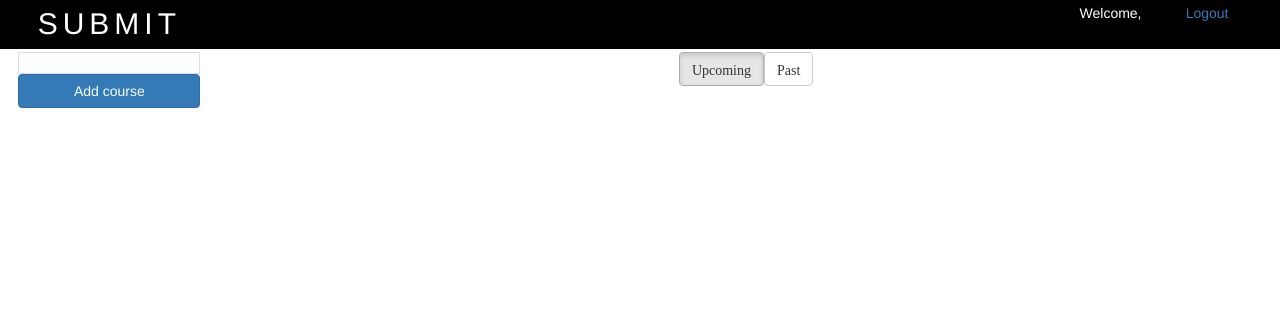
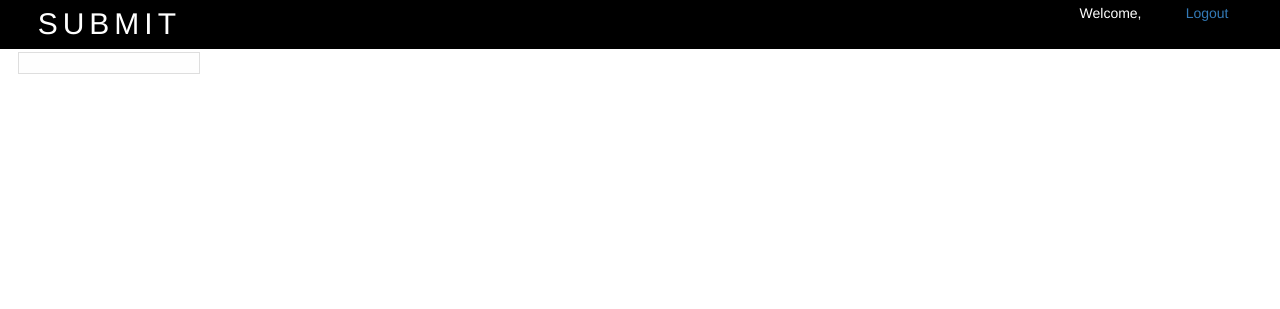
Before and after one commit to gvivek19/CSC510-Team-N, a Python web app: template server/frontend/template/mainta.html in a window 1280 px wide. Shown: the top 309 px of the page. Run offline with Jinja, Linux system fonts and the light colour scheme; the template is opened without the code that fills it, so the values that code supplies are empty; some libraries are stand-ins or nearby versions.

Commit message:
integration and linking

```diff
--- a/server/frontend/static/js/assignment.js
+++ b/server/frontend/static/js/assignment.js
@@ -1,3 +1,7 @@
+$(document).ready(function() {
+
+});
+
 function getAssignment(assignmentid) {
     $.ajax({
         url : 'assignments/' + assignmentid,
--- a/server/frontend/static/js/deadline.js
+++ b/server/frontend/static/js/deadline.js
@@ -1,7 +1,6 @@
 
 $(document).ready(function() {
 	getCourses();
-	getDeadlines(deadlines_list_view, null);
 	$("#deadlines-list").on("click", function() {
 		getDeadlines(deadlines_list_view, null);
 	});
@@ -21,6 +20,8 @@ function getDeadlines(funct, course) {
 	url = "";
 	if(course == null) {
 		url = "/deadlines";
+		course = -1;
+		courses[-1] = "student";
 	}
 	else {
 		url = "/deadlines/" + course;
@@ -33,7 +34,7 @@ function getDeadlines(funct, course) {
 			_id : getcookie('_id')
 		},
 		success : function(data) {
-			funct(data);
+			funct(data, course);
 		},
 		error : function(data) {
 			funct({status : false});
@@ -54,7 +55,8 @@ function sort(data) {
 	return data;
 }
 
-function deadlines_list_view(data, user_type) {
+function deadlines_list_view(data, course) {
+	user_type = courses[course];
 	$("#main-content").html('');
 
 	var deadlines_content_div = document.createElement("div");
@@ -105,7 +107,7 @@ function deadlines_list_view(data, user_type) {
 
 	if(user_type && (user_type == "ta" || user_type == "instructor")) {
 		var d = document.createElement("div");
-		$(d).html("<a href='./ta_create_assignment' class='btn btn-primary btn'>Create new assignment</a>");
+		$(d).html("<a href='./ta_create_assignment?course_id="+course+"' class='btn btn-primary btn'>Create new assignment</a>");
 		$("#main-content").append(d);
 	}
 
--- a/server/frontend/static/js/script.js
+++ b/server/frontend/static/js/script.js
@@ -1,3 +1,5 @@
+courses = {};
+
 function getcookie(key) {
 	key = key + "=";
 	var cookies = document.cookie.split(';');
@@ -28,10 +30,10 @@ function getCourses() {
 	    	$(titleDiv).html("Courses");
 	    	$("#courses-list").append(titleDiv);
 
+	    	var isInstr = false;
 	    	if(data.status) {
 	    		var total = data.data.length;
 	    		for(var i = 0 ; i < total ; i++) {
-	    			console.log(i);
 	    			var temp = data.data[i];
 	    			var div = document.createElement("div");
 	    			div.className = 'course_element';
@@ -43,6 +45,14 @@ function getCourses() {
 	    			});
 	    			$(div).html('<b>' + temp.course_code + " : " + temp.course_name + "</b><br> Section : " + temp.section + "<br>" + temp.term + " " + temp.year);
 	    			$("#courses-list").append(div);
+
+	    			courses[temp.id] = temp.type;
+	    			if(temp.type == "instructor") {
+	    				isInstr = true;
+	    			}
+	    		}
+	    		if(isInstr) {
+	    			add_course();
 	    		}
 	    	}
 	    },
@@ -61,3 +71,47 @@ function getParameterByName(name, url) {
     if (!results[2]) return '';
     return decodeURIComponent(results[2].replace(/\+/g, " "));
 }
+
+function add_course() {
+	t = $("#courses-list").parent().html();
+	t = t + '<input type="button" name="add-course" value="Add course" class="btn btn-primary btn-block" id="add_course">';
+	$("#courses-list").parent().html(t);
+
+    $("#add_course").on("click", function() {
+        $("#overlay").show();
+        $("#add_course_div").show();
+    });
+
+    $("#add_course_btn").on("click", function() {
+        var tas = $("#tas").val().split(",");
+        var students = $("#students").val().split(",");
+
+        $.ajax({
+            url : "/courses/add",
+            data : {
+                _id : getcookie("_id"),
+                code : $("#course_code"),
+                name : $("#course_name"),
+                tas : tas,
+                students : students,
+                term : $("#term"),
+                year : $("#year")
+            },
+            success : function(data) {
+                alert("Course added successfully");
+                var t = window.location;
+                window.location = t;
+            },
+            error : function(data) {
+                alert("Error");
+            }
+        });
+    });
+
+    $("#cancel_course_btn").on("click", function() {
+        $("#course_code").val("");
+        $("#course_name").val("");
+        $("#overlay").hide();
+        $("#add_course_div").hide();
+    });
+}
--- a/server/frontend/template/mainta.html
+++ b/server/frontend/template/mainta.html
@@ -37,7 +37,7 @@
         </div>
         <div class="row">
             <div class='col-md-2'>
-                <div id="courses-list"></div><input type="button" name="add-course" value="Add course" class='btn btn-primary btn-block' id="add_course">
+                <div id="courses-list"></div>
             </div>
             <div class="col-md-10">
                 <div id="main-content">
@@ -47,43 +47,7 @@
             </div>
         </div>
     </div>
-    <div id="overlay">
-        <div id="add_course_div">
-            <h1>Add course</h1>
-            <div class="input-group input-group">
-                <span class="input-group-addon" aria-hidden="true">Course code</span>
-                <input id="course_code" type="input" name="course-code" class="form-control" placeholder="Course code">
-            </div>
 
-            <div class="input-group input-group">
-                <span class="input-group-addon" aria-hidden="true">Course name</span>
-                <input id="course_name" type="input" name="course-name" class="form-control" placeholder="Course name">
-            </div>
-
-            <div class="input-group input-group">
-                <span class="input-group-addon" aria-hidden="true">Term</span>
-                <input id="term" type="input" name="term" class="form-control" placeholder="Term">
-            </div>
-
-            <div class="input-group input-group">
-                <span class="input-group-addon" aria-hidden="true">Year</span>
-                <input id="year" type="input" name="year" class="form-control" placeholder="Year">
-            </div>
-
-            <div class="input-group input-group">
-                <span class="input-group-addon" aria-hidden="true">Students</span>
-                <input id="students" type="input" name="students" class="form-control" placeholder="Students (comma separated list)">
-            </div>
-
-            <div class="input-group input-group">
-                <span class="input-group-addon" aria-hidden="true">Teaching Assistants</span>
-                <input id="tas" type="input" name="tas" class="form-control" placeholder="Teaching assistants (comma separated list)">
-            </div>
-
-            <input type="button" name="add-course" value="Add course" class='btn btn-primary btn' id="add_course_btn">
-            <input type="button" name="add-course" value="Cancel" class='btn btn-primary btn' id="cancel_course_btn">
-        </div>
-    </div>
     <!-- Bootstrap core JavaScript
     ================================================== -->
     <!-- Placed at the end of the document so the pages load faster -->
@@ -94,45 +58,7 @@
     <script src="/static/js/script.js"></script>
     <script src="/static/js/deadline.js"></script>
     <script>
-        $(document).ready(function() {
-            $("#add_course").on("click", function() {
-                $("#overlay").show();
-                $("#add_course_div").show();
-            });
 
-            $("#add_course_btn").on("click", function() {
-                var tas = $("#tas").val().split(",");
-                var students = $("#students").val().split(",");
-
-                $.ajax({
-                    url : "/courses/add",
-                    data : {
-                        _id : getcookie("_id"),
-                        code : $("#course_code"),
-                        name : $("#course_name"),
-                        tas : tas,
-                        students : students,
-                        term : $("#term"),
-                        year : $("#year")
-                    },
-                    success : function(data) {
-                        alert("Course added successfully");
-                        var t = window.location;
-                        window.location = t;
-                    },
-                    error : function(data) {
-                        alert("Error");
-                    }
-                });
-            });
-
-            $("#cancel_course_btn").on("click", function() {
-                $("#course_code").val("");
-                $("#course_name").val("");
-                $("#overlay").hide();
-                $("#add_course_div").hide();
-            });
-        });
     </script>
 
  </body>
```
Also changed, not shown: server/frontend/template/main.html (+39 -1 lines).
